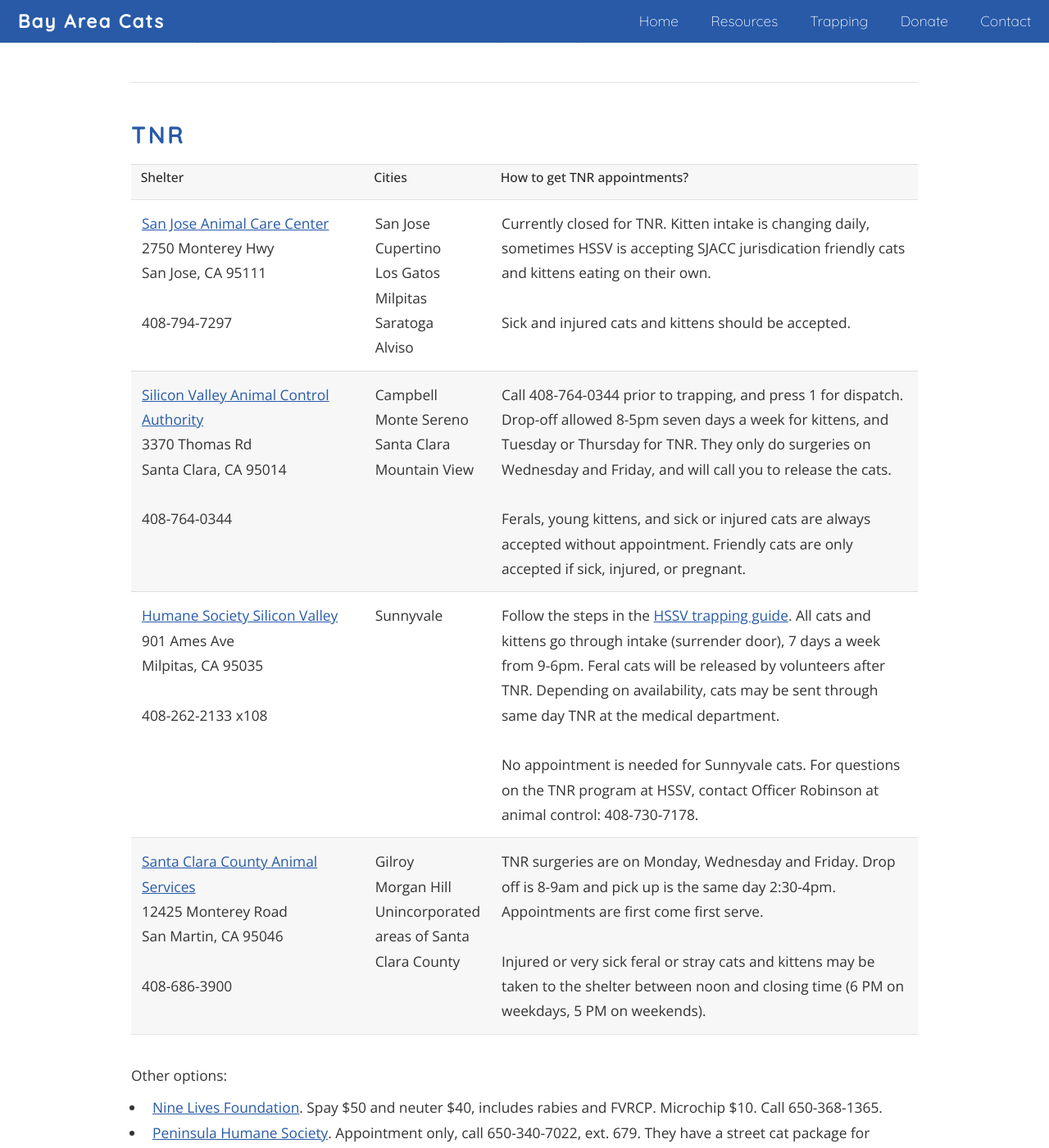
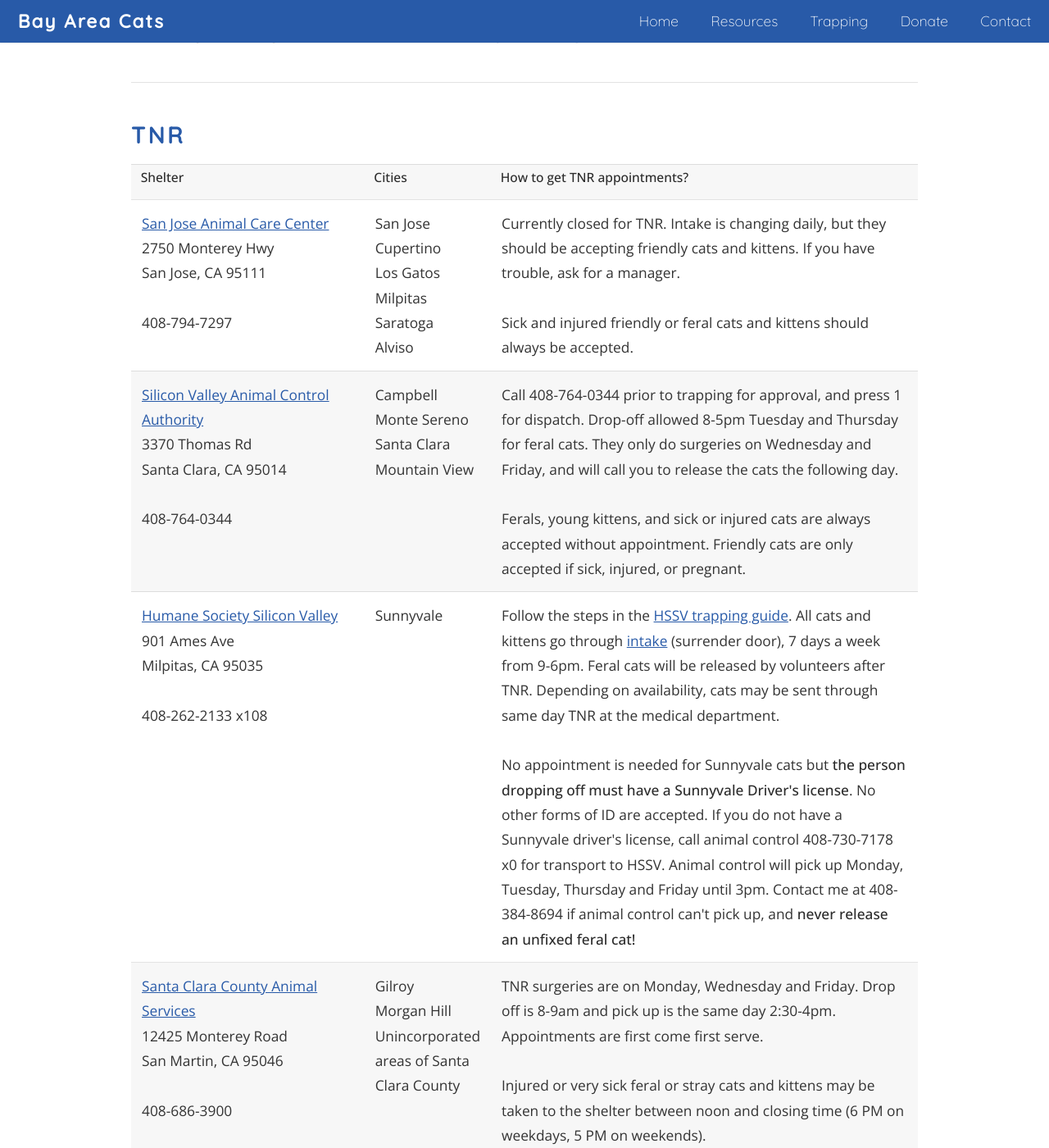
Before and after one commit to sunmeetsingh/bayareacats.github.io, a Jekyll site: the page built from resources.html, in a window 1280 px wide and 1400 px high, scrolled down 636 px. Shown: the whole window at 82% size. Built offline with Jekyll 4.4.1, drawn with Linux system fonts in a browser that asks for light colours.

Commit message:
Update TNR rules

```diff
--- a/contact.html
+++ b/contact.html
@@ -17,7 +17,7 @@
         <section>
             <h3>Reach out if you need help</h3>
 
-            <p>Submit a <a href="tnr">TNR request</a> for guidance. If you need advice or are still not sure what to do, email me at <a target="_blank" href="mailto:bayareaTNR@gmail.com">bayareaTNR@gmail.com</a>.</p>
+            <p>Submit a <a href="tnr">TNR request</a> for guidance. If you need advice or are still not sure what to do, email us at <a target="_blank" href="mailto:bayareaTNR@gmail.com">bayareaTNR@gmail.com</a>.</p>
 
             <hr class="major" />
 
--- a/index.html
+++ b/index.html
@@ -56,7 +56,7 @@
 
 		<h3>Donations</h3>
 		<div id="donations">
-  	<p>Our community cats and kittens could use your help. If you would like to get involved in trap-neuter-return (TNR) or fostering cats or kittens, please reach out. Donations of trap bait (wet or dry cat food or tuna), puppy pee pads, or other cat supplies are gladly accepted. You can also donate via <a target="_blank" href="https://paypal.me/bayareacats">PayPal</a> or <a href="https://venmo.com/code?user_id=3668070472091276232">Venmo</a>, and through our <a href="https://www.chewy.com/g/bay-area-cats_b103747788?utm_medium=email&utm_source=transactional&utm_campaign=SHELTER_BUSINESS_PAGE_APPROVED#wish-list">Chewy</a> or <a target="_blank" href="https://smile.amazon.com/hz/wishlist/ls/2Z9PEZZFHM11I?ref_=wl_share">Amazon Wishlist</a>. Contact us at <a target="_blank" href="mailto:bayareaTNR@gmail.com">bayareaTNR@gmail.com</a> with any questions or if you want to get involved.
+  	<p>Our community cats and kittens could use your help. If you would like to get involved in trap-neuter-return (TNR) or fostering cats or kittens, please reach out. Donations of trap bait (wet or dry cat food or tuna), puppy pee pads, or other cat supplies are gladly accepted. You can also donate via <a target="_blank" href="https://paypal.me/bayareacats">PayPal</a> or <a href="https://venmo.com/code?user_id=3668070472091276232">Venmo</a>, and through our <a href="https://www.chewy.com/g/bay-area-cats_b103747788?utm_medium=email&utm_source=transactional&utm_campaign=SHELTER_BUSINESS_PAGE_APPROVED#wish-list">Chewy</a> or <a target="_blank" href="https://smile.amazon.com/hz/wishlist/ls/2Z9PEZZFHM11I?ref_=wl_share">Amazon Wishlist</a>. Contact us at <a target="_blank" href="mailto:bayareaTNR@gmail.com">bayareaTNR@gmail.com</a> with any questions or if you want to get involved. Bay Area Cats is a 501(c)(3) non-profit organization.
   	</p>
   	</div>
 	</div>
--- a/resources.html
+++ b/resources.html
@@ -67,9 +67,9 @@
                     Saratoga<br/>
                     Alviso
                     </td>
-                    <td>Currently closed for TNR. Kitten intake is changing daily, sometimes HSSV is accepting SJACC jurisdication friendly cats and kittens eating on their own.<br/><br/>
+                    <td>Currently closed for TNR. Intake is changing daily, but they should be accepting friendly cats and kittens. If you have trouble, ask for a manager. <br/><br/>
 
-                        Sick and injured cats and kittens should be accepted.
+                        Sick and injured friendly or feral cats and kittens should always be accepted.
 
                         <!--</b><br/>Follow the steps in the <a target="_blank" href="/sjacc">SJACC trapping guide</a>. Email <a target="_blank" href="mailto:sjtnr@sanjoseca.gov">sjtnr@sanjoseca.gov</a> for an appointment to bring in a cat for TNR. Appointments are Tuesday - Friday, drop off 7-7:20am and pick up 4pm.<br/><br/>
 
@@ -88,7 +88,7 @@
                     Santa Clara<br/>
                     Mountain View
                     </td>
-                    <td>Call 408-764-0344 prior to trapping, and press 1 for dispatch. Drop-off allowed 8-5pm seven days a week for kittens, and Tuesday or Thursday for TNR. They only do surgeries on Wednesday and Friday, and will call you to release the cats.<br/><br/>
+                    <td>Call 408-764-0344 prior to trapping for approval, and press 1 for dispatch. Drop-off allowed 8-5pm Tuesday and Thursday for feral cats. They only do surgeries on Wednesday and Friday, and will call you to release the cats the following day.<br/><br/>
 
                     Ferals, young kittens, and sick or injured cats are always accepted without appointment. Friendly cats are only accepted if sick, injured, or pregnant.
                     </td>
@@ -102,11 +102,10 @@
                     </td>
                     <td>Sunnyvale
                     </td>
-                    <td>Follow the steps in the <a target="_blank" href="/hssv">HSSV trapping guide</a>. All cats and kittens go through intake (surrender door), 7 days a week from 9-6pm. Feral cats will be released by volunteers after TNR. Depending on availability, cats may be sent through same day TNR at the medical department.<br/><br/>
+                    <td>Follow the steps in the <a target="_blank" href="/hssv">HSSV trapping guide</a>. All cats and kittens go through <a href="https://l.messenger.com/l.php?u=https%3A%2F%2Fmaps.app.goo.gl%2FpcCdPir5Z897x67h6%3Fg_st%3Dic&h=AT22ECrjJF01CMxdF9bl9zirjKrx0YPaTdeEuCv0uXtFmyrNMaMVSbkKsJ16V9cDwoi2TWvDGUdJjEBq1Qgjztlje5--77AdVjYqMMvW3r8GQMChcLT5DrY2I8e4NznIFCxBQq393XBmadWlSlheqB98">intake</a> (surrender door), 7 days a week from 9-6pm. Feral cats will be released by volunteers after TNR. Depending on availability, cats may be sent through same day TNR at the medical department.<br/><br/>
 
 
-
-                        No appointment is needed for Sunnyvale cats. For questions on the TNR program at HSSV, contact Officer Robinson at animal control: 408-730-7178.
+                        No appointment is needed for Sunnyvale cats but <b>the person dropping off must have a Sunnyvale Driver's license</b>. No other forms of ID are accepted. If you do not have a Sunnyvale driver's license, call animal control 408-730-7178 x0 for transport to HSSV. Animal control will pick up Monday, Tuesday, Thursday and Friday until 3pm. Contact me at 408-384-8694 if animal control can't pick up, and <b>never release an unfixed feral cat!</b>
                     </td>
                   </tr>
                   <tr>
--- a/trapping.html
+++ b/trapping.html
@@ -23,7 +23,7 @@
 
                 <ul>
                     <li><b>Community outreach</b>. Talk with the neighbors in the area you are trapping, hand out <a href="http://bayareacats.org/flyer">flyers</a>, and educate them about trap-neuter-return (TNR). Find out who feeds the cats, and get their contact information to coordinate withholding food.</li>
-                    <li><b>Count the cats</b>. Using the above techniques, get a count on the number of untipped cats by asking neighbors and seeing who visits.</li>
+                    <li><b>Count the cats</b>. Get a count on the number of untipped cats by asking neighbors and seeing who visits.</li>
                     <li><b>Withhold food</b>. Remove all food sources 24-36 hours before trapping. This ensures cats are hungry enough to enter traps.</li>
                     <li><b>Trap training</b>. If you have access to traps but are waiting for your appointment, zip tie open the trap (so it won't catch a cat) and feed the cats <b>only</b> out of the trap for several days before trapping. When cats see other cats get trapped, they start getting trap smart, and trap feeding ahead of time makes it a lot easier to trap the last few cats.</li>
                 </ul>
```
